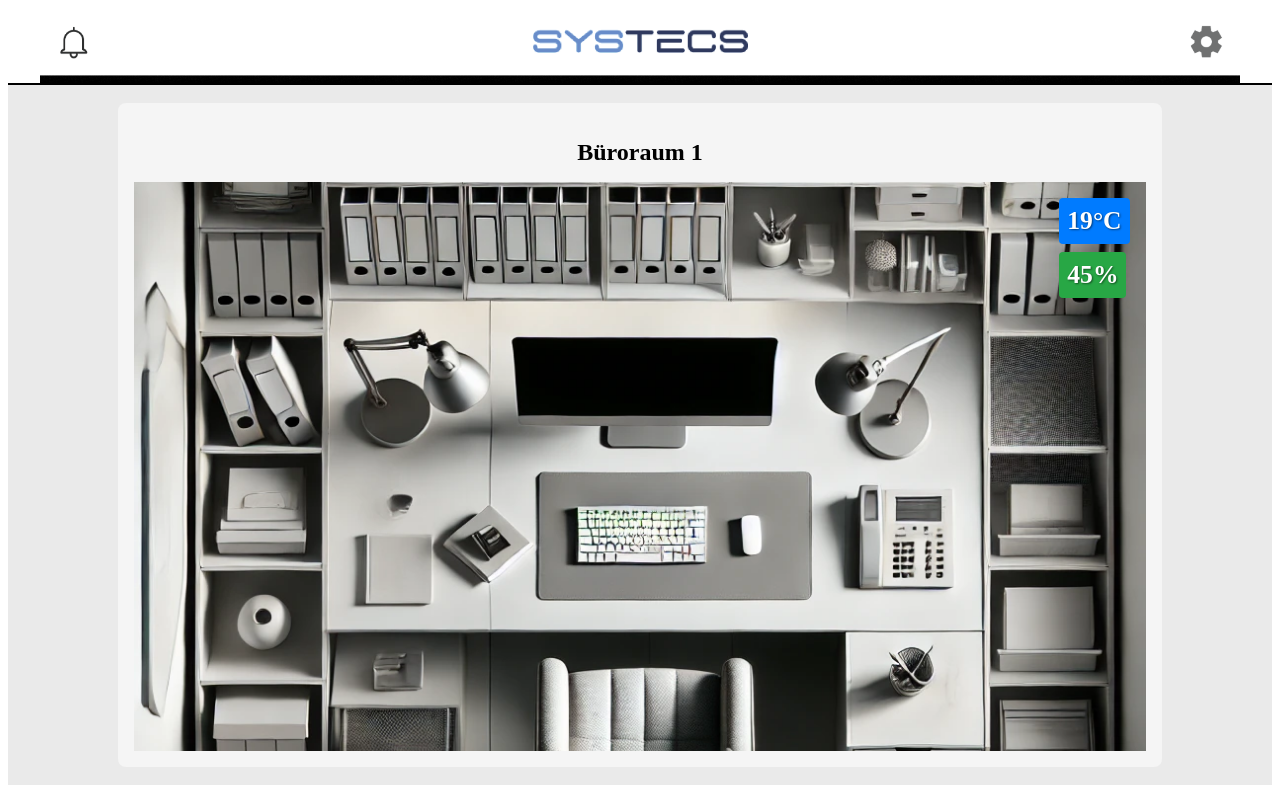
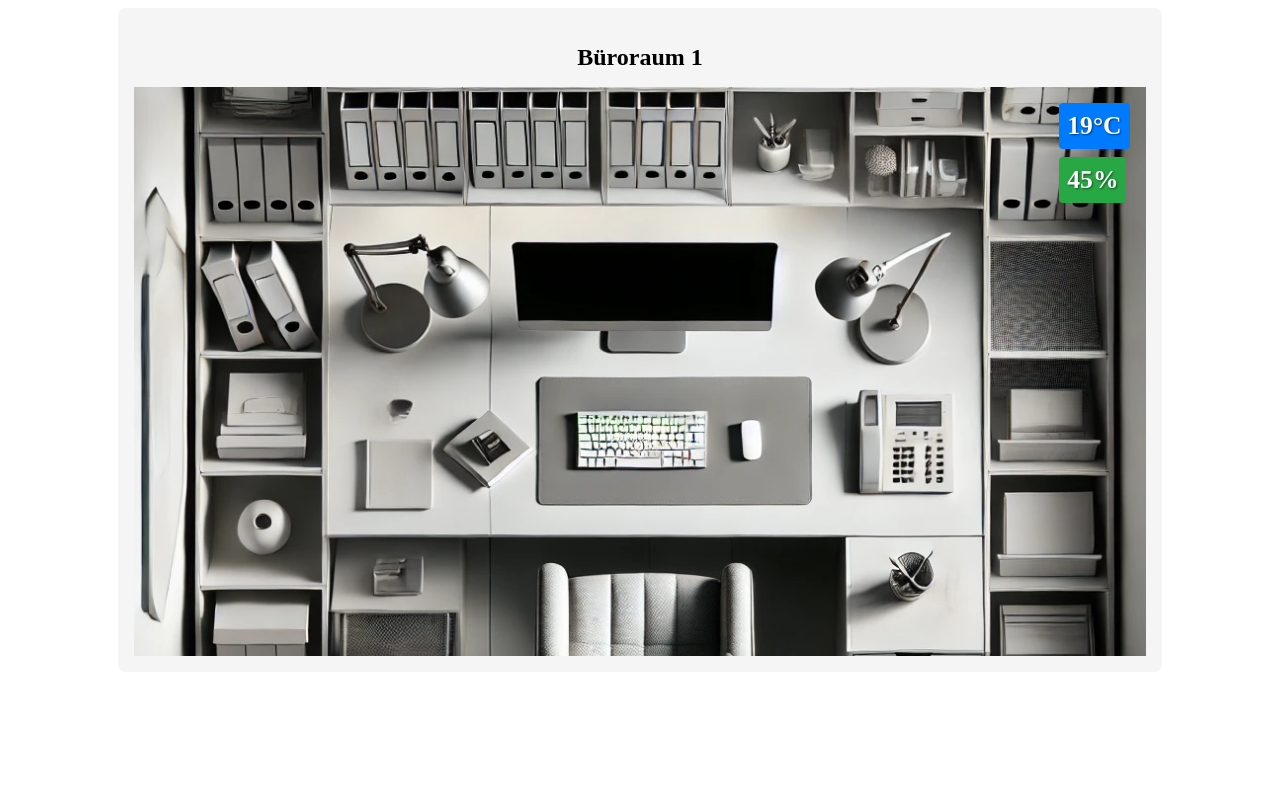
Before and after one commit to To-Kar/GesundesBuero, a Vue app: page / in a window 1280 px wide. Built offline with nearby package versions, Linux system fonts and the light colour scheme.

Commit message:
Update Room.vue
Header wurde entfernt

```diff
--- a/src/App.vue
+++ b/src/App.vue
@@ -10,39 +10,9 @@ export default {
 
 <template>
   <div>
-    <header class="app-header">
-      <img src="./assets/Systec.jpg" alt="Header" class="header-image" />
-    </header>
+
     <div class="app-content">
       <Room />
     </div>
   </div>
 </template>
-
-<style>
-/* Styling für den Header */
-.app-header {
-  width: 100%;
-  height: auto;
-  background-color: #ffffff;
-  display: flex;
-  justify-content: center;
-  align-items: center;
-  border-bottom: 2px solid black;
-}
-
-.header-image {
-  width: 100%;
-  max-width: 1200px; /* Maximale Breite */
-  height: auto; /* Erhalte Seitenverhältnis */
-}
-
-/* Styling für den App-Inhalt */
-.app-content {
-  display: flex;
-  justify-content: center;
-  align-items: center;
-  height: calc(100vh - 100px); /* Höhe des Inhalts abzüglich Header-Höhe */
-  background-color: #eaeaea;
-}
-</style>
```
